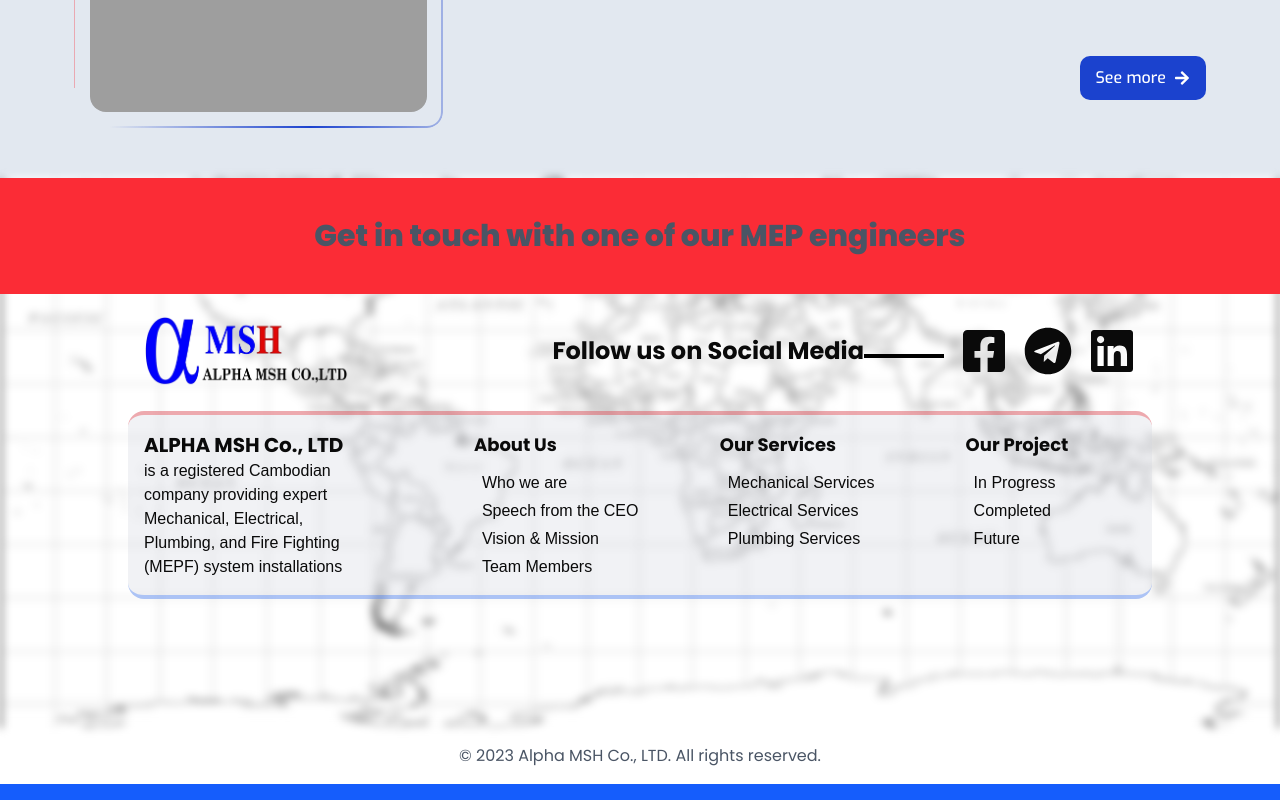
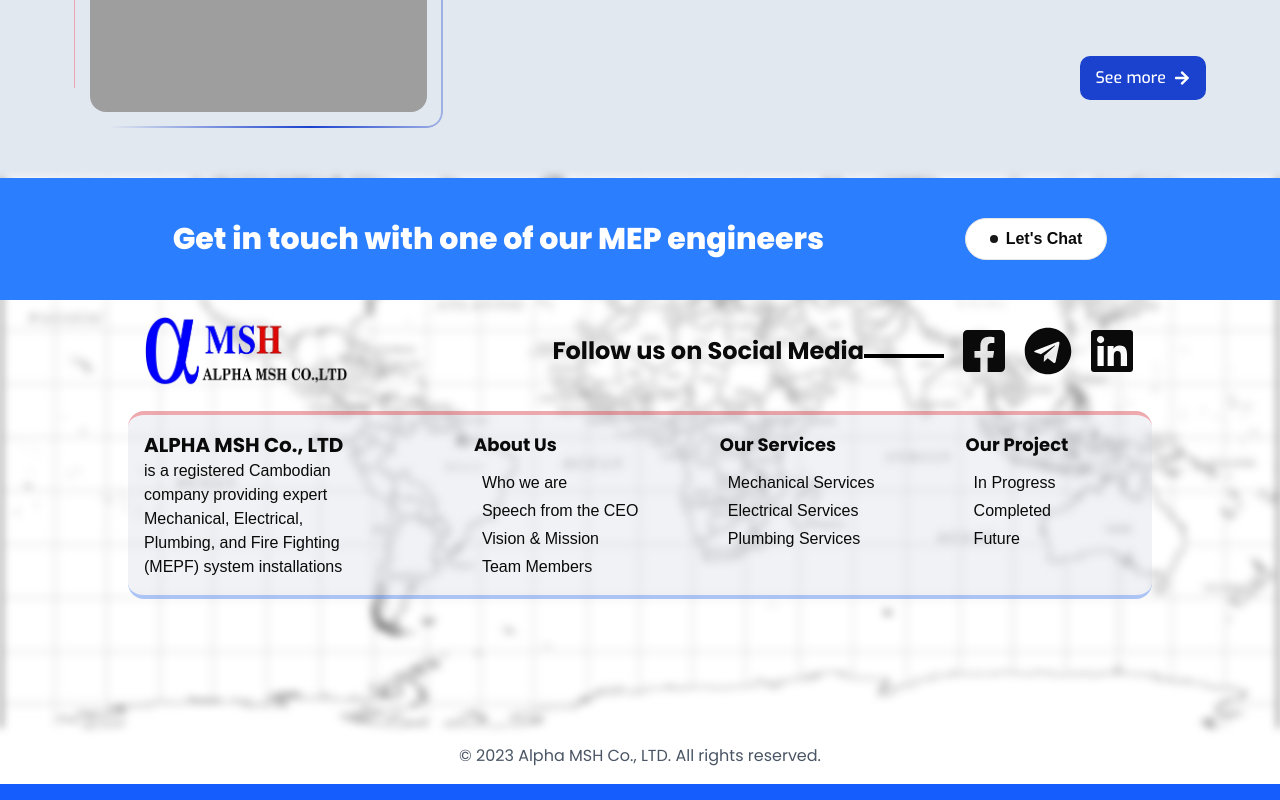
Before and after one commit to CheangSeyha/Alpha-msh-MEP-V1, a Next.js app: page / in a window 1280 px wide. Shown: the part 2406-3206 px from the top of the page. Built offline with nearby package versions, Linux system fonts and the light colour scheme; grey boxes are pictures that could not be loaded.

Commit message:
feat: add InteractiveHoverButton component; update Footer styles and dependencies

```diff
--- a/package.json
+++ b/package.json
@@ -13,6 +13,7 @@
     "@radix-ui/react-navigation-menu": "^1.2.13",
     "class-variance-authority": "^0.7.1",
     "clsx": "^2.1.1",
+    "cobe": "^0.6.4",
     "framer-motion": "^12.23.12",
     "lucide-react": "^0.534.0",
     "motion": "^12.23.12",
--- a/src/components/Alpha/Footer.tsx
+++ b/src/components/Alpha/Footer.tsx
@@ -1,19 +1,18 @@
 import React from 'react'
-// import { InteractiveHoverButton } from '../magicui/interactive-hover-button';
+import { InteractiveHoverButton } from '../magicui/interactive-hover-button';
 import { FaFacebookSquare } from "react-icons/fa";
 import { FaTelegram } from "react-icons/fa";
 import { FaLinkedin } from "react-icons/fa";
-
 
 
 function Footer() {
   return (
     <div className='relative w-full'>
       <img src="worldMap.jpg" alt="Background" className='w-full h-[550px] max-[530px]:hidden object-cover blur-xs'/>
-      <div className='absolute top-0 w-full footer-content bg-red-500 flex items-center justify-between px-8 max-[530px]:hidden'>
+      <div className='absolute top-0 w-full footer-content bg-blue-500 flex items-center justify-between px-8 max-[530px]:hidden'>
         <div className='flex max-[1115px]:flex-col max-[1115px]:space-y-2 justify-evenly items-center w-full py-10'>
-          <p className='text-gray-600 text-3xl max-[700px]:text-xl font-extrabold font-poppins'>Get in touch with one of our MEP engineers</p>
-          {/* <InteractiveHoverButton>Let's Chat</InteractiveHoverButton> */}
+          <p className='text-white text-3xl max-[700px]:text-xl font-extrabold font-poppins'>Get in touch with one of our MEP engineers</p>
+          <InteractiveHoverButton>Let's Chat</InteractiveHoverButton>
         </div>
       </div>
       <div className='absolute top-30 min-[940px]:max-[1115px]:top-44 max-[700px]:top-40 max-[950px]:top-44 flex-col w-full  justify-center px-[10vw] max-[530px]:hidden'>
--- /dev/null
+++ b/src/components/magicui/interactive-hover-button.tsx
@@ -0,0 +1,35 @@
+import React from "react";
+import { ArrowRight } from "lucide-react";
+import { cn } from "@/lib/utils";
+
+interface InteractiveHoverButtonProps
+  extends React.ButtonHTMLAttributes<HTMLButtonElement> {}
+
+export const InteractiveHoverButton = React.forwardRef<
+  HTMLButtonElement,
+  InteractiveHoverButtonProps
+>(({ children, className, ...props }, ref) => {
+  return (
+    <button
+      ref={ref}
+      className={cn(
+        "group relative w-auto cursor-pointer overflow-hidden rounded-full border bg-background p-2 px-6 text-center font-semibold",
+        className,
+      )}
+      {...props}
+    >
+      <div className="flex items-center gap-2">
+        <div className="h-2 w-2 rounded-full bg-primary transition-all duration-300 group-hover:scale-[100.8]"></div>
+        <span className="inline-block transition-all duration-300 group-hover:translate-x-12 group-hover:opacity-0">
+          {children}
+        </span>
+      </div>
+      <div className="absolute top-0 z-10 flex h-full w-full translate-x-12 items-center justify-center gap-2 text-primary-foreground opacity-0 transition-all duration-300 group-hover:-translate-x-5 group-hover:opacity-100">
+        <span>{children}</span>
+        <ArrowRight />
+      </div>
+    </button>
+  );
+});
+
+InteractiveHoverButton.displayName = "InteractiveHoverButton";
```
Also changed, not shown: 1 other file (tests, documents, lock files or other folders).
